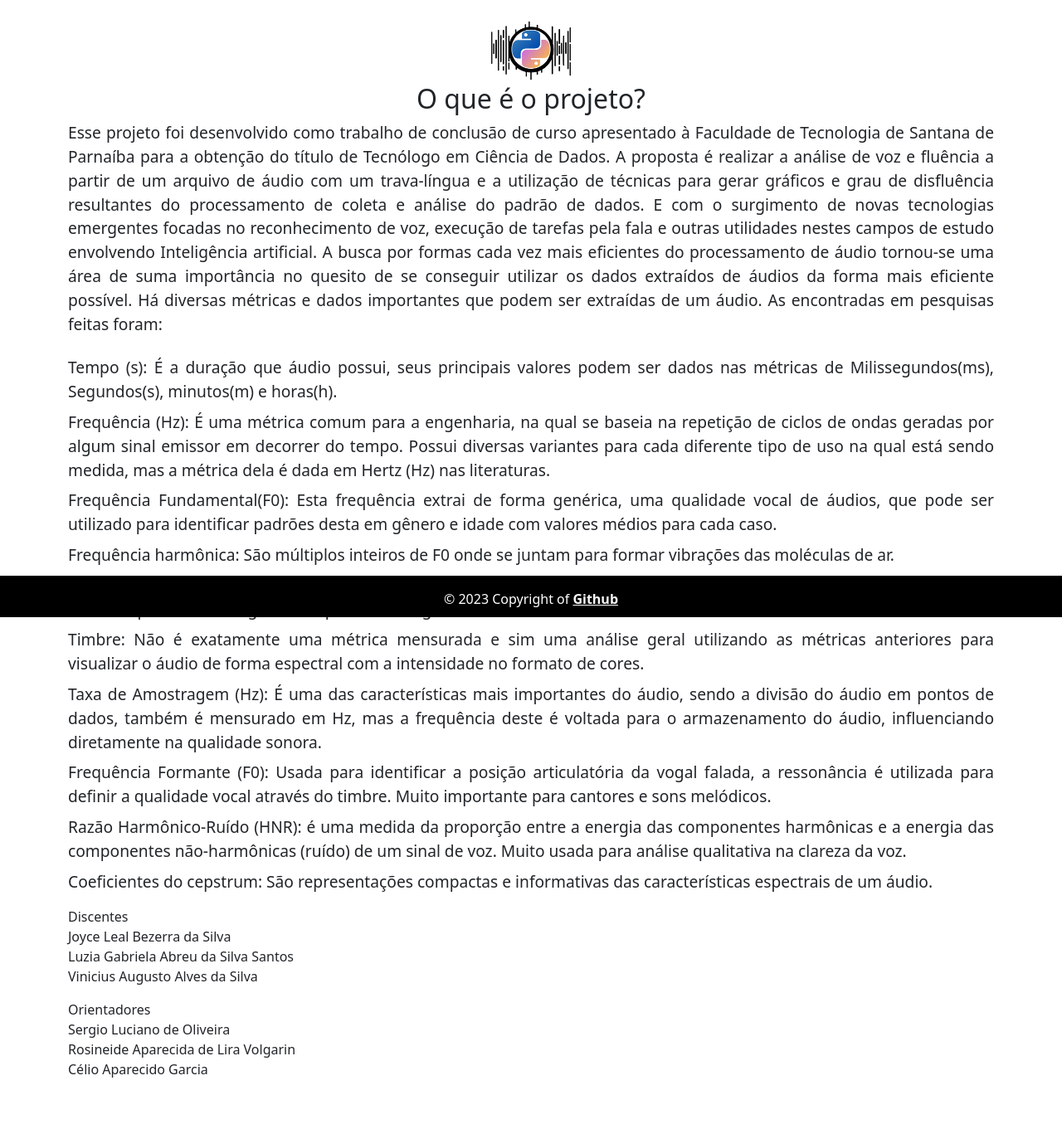
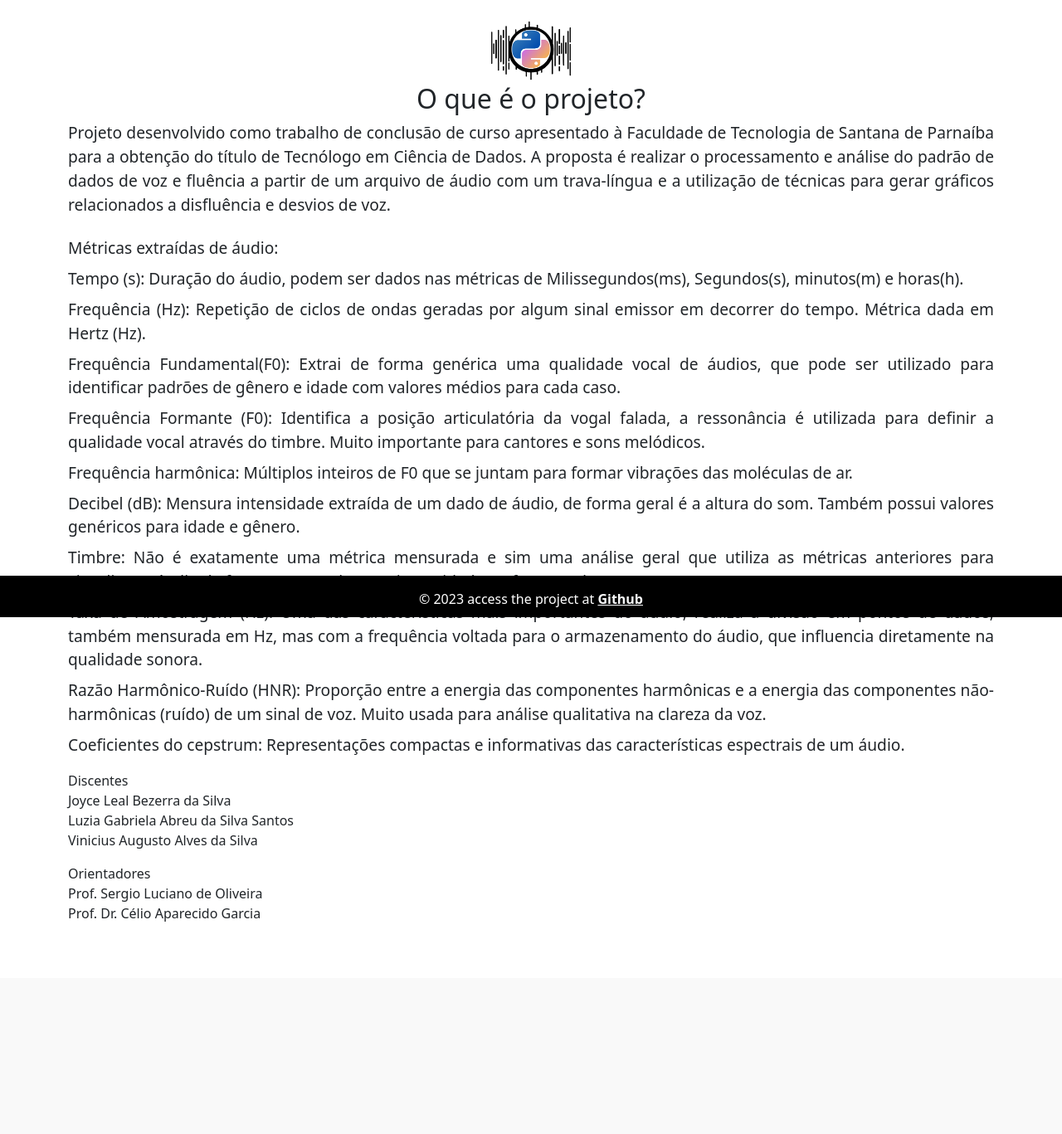
Before and after one commit to Luzia-Silva/speech_snake.py, a Flask app: page /about in a window 1280 px wide. Shown: the part 56-1423 px from the top of the page at 83% size. After the commit the page ends 1167 px from the top, so only its background shows below. Run offline with Flask 2, Linux system fonts and the light colour scheme.

Commit message:
ajuste dos textos

```diff
--- a/app/static/data/aboutTheTeams.py
+++ b/app/static/data/aboutTheTeams.py
@@ -2,25 +2,24 @@ global aboutTheTeams
 aboutTheTeams = [
     {
 
-        "description": "Esse projeto foi desenvolvido como trabalho de conclusão de curso apresentado à Faculdade de Tecnologia de Santana de Parnaíba para a obtenção do título de Tecnólogo em Ciência de Dados. A proposta é realizar a análise de voz e fluência a partir de um arquivo de áudio com um trava-língua e a utilização de técnicas para gerar gráficos e grau de disfluência resultantes do processamento de coleta e análise do padrão de dados. E com o surgimento de novas tecnologias emergentes focadas no reconhecimento de voz, execução de tarefas pela fala e outras utilidades nestes campos de estudo envolvendo Inteligência artificial. A busca por formas cada vez mais eficientes do processamento de áudio tornou-se uma área de suma importância no quesito de se conseguir utilizar os dados extraídos de áudios da forma mais eficiente possível. Há diversas métricas e dados importantes que podem ser extraídas de um áudio. As encontradas em pesquisas feitas foram:",
+        "description": "Projeto desenvolvido como trabalho de conclusão de curso apresentado à Faculdade de Tecnologia de Santana de Parnaíba para a obtenção do título de Tecnólogo em Ciência de Dados. A proposta é realizar o processamento e análise do padrão de dados de voz e fluência a partir de um arquivo de áudio com um trava-língua e a utilização de técnicas para gerar gráficos relacionados a disfluência e desvios de voz.",
         "typeAnalyzes": [
-            "Tempo (s): É a duração que áudio possui, seus principais valores podem ser dados nas métricas de Milissegundos(ms), Segundos(s), minutos(m) e horas(h).",
-            "Frequência (Hz): É uma métrica comum para a engenharia, na qual se baseia na repetição de ciclos de ondas geradas por algum sinal emissor em decorrer do tempo. Possui diversas variantes para cada diferente tipo de uso na qual está sendo medida, mas a métrica dela é dada em Hertz (Hz) nas literaturas.",
-            "Frequência Fundamental(F0): Esta frequência extrai de forma genérica, uma qualidade vocal de áudios, que pode ser utilizado para identificar padrões desta em gênero e idade com valores médios para cada caso.",
-            "Frequência harmônica: São múltiplos inteiros de F0 onde se juntam para formar vibrações das moléculas de ar.",
-            "Decibel (dB): É a métrica que mensura intensidade extraída de um dado de áudio, de forma geral é a altura do som. Também possui valores genéricos para idade e gênero.",
-            "Timbre: Não é exatamente uma métrica mensurada e sim uma análise geral utilizando as métricas anteriores para visualizar o áudio de forma espectral com a intensidade no formato de cores.",
-            "Taxa de Amostragem (Hz): É uma das características mais importantes do áudio, sendo a divisão do áudio em pontos de dados, também é mensurado em Hz, mas a frequência deste é voltada para o armazenamento do áudio, influenciando diretamente na qualidade sonora.",
-            "Frequência Formante (F0): Usada para identificar a posição articulatória da vogal falada, a ressonância é utilizada para definir a qualidade vocal através do timbre. Muito importante para cantores e sons melódicos.",
-            "Razão Harmônico-Ruído (HNR): é uma medida da proporção entre a energia das componentes harmônicas e a energia das componentes não-harmônicas (ruído) de um sinal de voz. Muito usada para análise qualitativa na clareza da voz.",
-            "Coeficientes do cepstrum: São representações compactas e informativas das características espectrais de um áudio."
-
+            "Métricas extraídas de áudio:",
+            "Tempo (s): Duração do áudio, podem ser dados nas métricas de Milissegundos(ms), Segundos(s), minutos(m) e horas(h).",
+            "Frequência (Hz): Repetição de ciclos de ondas geradas por algum sinal emissor em decorrer do tempo. Métrica dada em Hertz (Hz).",
+            "Frequência Fundamental(F0): Extrai de forma genérica uma qualidade vocal de áudios, que pode ser utilizado para identificar padrões de gênero e idade com valores médios para cada caso.",
+            "Frequência Formante (F0): Identifica a posição articulatória da vogal falada, a ressonância é utilizada para definir a qualidade vocal através do timbre. Muito importante para cantores e sons melódicos.",
+            "Frequência harmônica: Múltiplos inteiros de F0 que se juntam para formar vibrações das moléculas de ar.",
+            "Decibel (dB): Mensura intensidade extraída de um dado de áudio, de forma geral é a altura do som. Também possui valores genéricos para idade e gênero.",
+            "Timbre: Não é exatamente uma métrica mensurada e sim uma análise geral que utiliza as métricas anteriores para visualizar o áudio de forma espectral com a intensidade no formato de cores.",
+            "Taxa de Amostragem (Hz): Uma das características mais importantes do áudio, realiza a divisão em pontos de dados, também mensurada em Hz, mas com a frequência voltada para o armazenamento do áudio, que influencia diretamente na qualidade sonora.",
+            "Razão Harmônico-Ruído (HNR): Proporção entre a energia das componentes harmônicas e a energia das componentes não-harmônicas (ruído) de um sinal de voz. Muito usada para análise qualitativa na clareza da voz.",
+            "Coeficientes do cepstrum: Representações compactas e informativas das características espectrais de um áudio.",
         ],
         "advisors": [
             "Orientadores",
-            "Sergio Luciano de Oliveira",
-            "Rosineide Aparecida de Lira Volgarin",
-            "Célio Aparecido Garcia"
+            "Prof. Sergio Luciano de Oliveira",
+            "Prof. Dr. Célio Aparecido Garcia",
         ],
         "students": [
             "Discentes",
--- a/app/templates/base.html
+++ b/app/templates/base.html
@@ -82,7 +82,7 @@
   </div>
   <div class="footer">
     <div class="text-center p-3">
-      © 2023 Copyright of
+      © 2023 access the project at
       <a class="text-light fw-bold" href="https://github.com/Luzia-Silva/speechsnake.py">Github</a>
     </div>
   </div>
```
